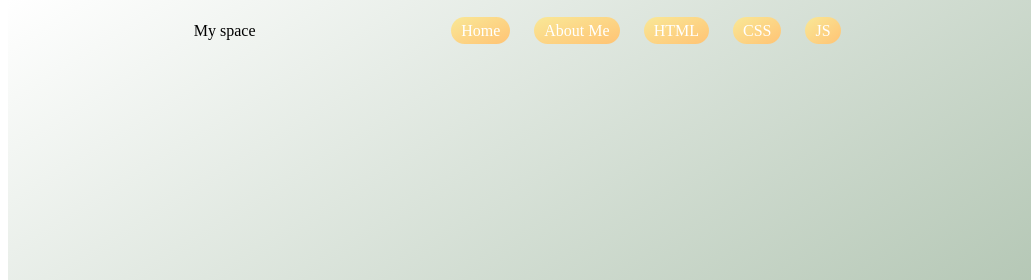
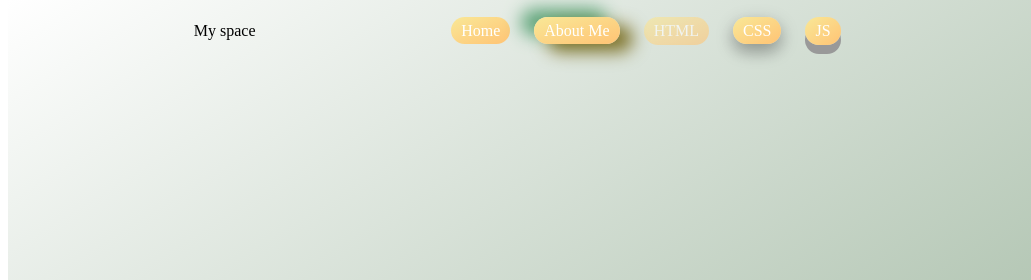
Before and after one commit to Chenson92/HTMLCSS_homework, a plain HTML site: page index.html in a window 1280 px wide. Shown: the top 280 px of the page, 0-1031 px from the left. Drawn offline with Linux system fonts and the light colour scheme.

Commit message:
add button effect
button effect

```diff
--- a/index.html
+++ b/index.html
@@ -13,19 +13,19 @@
      <div class="logo">My space</div>
      <nav>
          <a href="#">
-             <span class="mySpan">Home</span>
+             <span class="mySpanHome">Home</span>
          </a>
          <a href="src/about.html">
-             <span class="mySpan">About Me</span>
+             <span class="mySpanMe">About Me</span>
          </a>
          <a href="#section-html">
-             <span class="mySpan">HTML</span>
+             <span class="mySpanHtml">HTML</span>
          </a>
          <a href="#section-css">
-             <span class="mySpan">CSS</span>
+             <span class="mySpanCss">CSS</span>
          </a>
          <a href="#section-js">
-             <span class="mySpan">JS</span>
+             <span class="mySpanJs">JS</span>
          </a>
      </nav>
      <img class="headphoto" src="img/dog.png" alt="head photo">
--- a/style.css
+++ b/style.css
@@ -43,6 +43,118 @@
     cursor: pointer;
   }
 
+  .mySpanHome {
+    /* 外间距 */
+    /* margin: 100px; */
+    margin: 5px 10px;
+    /* 内间距 */
+    padding: 5px 10px;
+    /* 字体颜色 */
+    color: #fff;
+    /* 背景颜色 */
+    background-color: #FFC374;
+    background: linear-gradient(to right bottom, #F9E897, #FFC374);
+    /* 圆角处理 */
+    border-radius: 20px;
+    /* 鼠标手样式 */
+    cursor: pointer;
+  }
+  .mySpanHome:hover {
+    box-shadow: 0 12px 16px 0 rgba(0,0,0,0.24), 0 17px 50px 0 rgba(0,0,0,0.19);
+  }
+  .mySpanMe {
+    /* 外间距 */
+    /* margin: 100px; */
+    margin: 5px 10px;
+    /* 内间距 */
+    padding: 5px 10px;
+    /* 字体颜色 */
+    color: #fff;
+    /* 背景颜色 */
+    background-color: #FFC374;
+    background: linear-gradient(to right bottom, #F9E897, #FFC374);
+    /* 圆角处理 */
+    border-radius: 20px;
+    /* 鼠标手样式 */
+    cursor: pointer;
+    box-shadow:
+13px 8px 17px 0px #7e732a,
+-13px -8px 17px 0px #5fa57a;
+transition:all 200ms ease-in-out;
+  }
+  .mySpanMe:hover {
+    color:black;
+    background-color:blue;
+}
+  .mySpanMe:active{
+   color:green;
+    background-color:greenyellow;
+    transform: translateX(3px) translateY(3px);
+    box-shadow:none;
+}
+  .mySpanHtml {
+    /* 外间距 */
+    /* margin: 100px; */
+    margin: 5px 10px;
+    /* 内间距 */
+    padding: 5px 10px;
+    /* 字体颜色 */
+    color: #fff;
+    /* 背景颜色 */
+    background-color: #FFC374;
+    background: linear-gradient(to right bottom, #F9E897, #FFC374);
+    /* 圆角处理 */
+    border-radius: 20px;
+    /* 鼠标手样式 */
+    cursor: pointer;
+    opacity:0.6;
+    transition:0.3s;
+    display:inline-block;
+
+  }
+  .mySpanHtml:hover {opacity: 1}
+  .mySpanCss {
+    /* 外间距 */
+    /* margin: 100px; */
+    margin: 5px 10px;
+    /* 内间距 */
+    padding: 5px 10px;
+    /* 字体颜色 */
+    color: #fff;
+    /* 背景颜色 */
+    background-color: #FFC374;
+    background: linear-gradient(to right bottom, #F9E897, #FFC374);
+    /* 圆角处理 */
+    border-radius: 20px;
+    /* 鼠标手样式 */
+    cursor: pointer;
+    box-shadow: 0 8px 16px 0 rgba(0,0,0,0.2), 0 6px 20px 0 rgba(0,0,0,0.19);
+  }
+  .mySpanJs {
+    display: inline-block;
+    /* 外间距 */
+    /* margin: 100px; */
+    margin: 5px 10px;
+    /* 内间距 */
+    padding: 5px 10px;
+    /* 字体颜色 */
+    color: #fff;
+    /* 背景颜色 */
+    background-color: #FFC374;
+    background: linear-gradient(to right bottom, #F9E897, #FFC374);
+    /* 圆角处理 */
+    border-radius: 20px;
+    /* 鼠标手样式 */
+    cursor: pointer;
+    box-shadow: 0 9px #999;
+  }
+  .mySpanJs:hover {background-color: #FFC374}
+
+.mySpanJs:active {
+  background-color: #3e8e41;
+  box-shadow: 0 5px #666;
+  transform: translateY(4px);
+}
   header {
     display: flex;
     justify-content: space-evenly;
```
